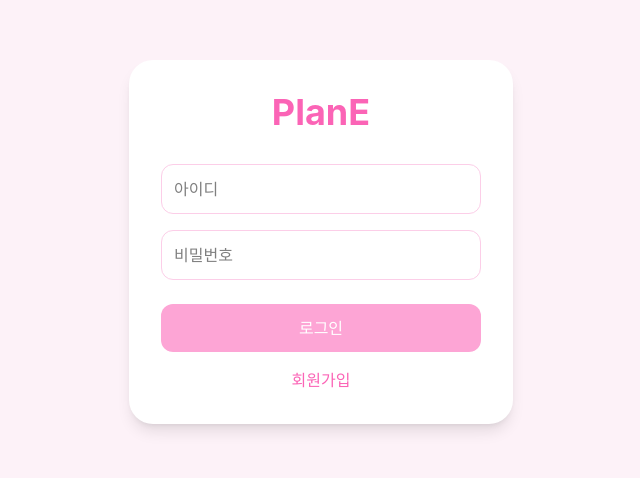
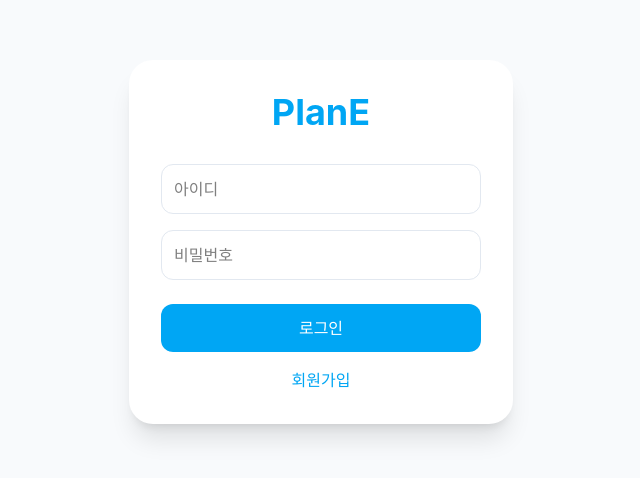
Before and after one commit to geuniey-commits/plan-e, a React (Vite) app: page / in a window 1280 px wide. Shown: the part 158-636 px from the top of the page, without its empty margins (319-959 px from the left). Built offline with nearby package versions, Linux system fonts and the light colour scheme.

Commit message:
style: update login page color

```diff
--- a/src/pages/LoginPage.jsx
+++ b/src/pages/LoginPage.jsx
@@ -2,32 +2,35 @@ import { Link } from "react-router";
 
 function LoginPage() {
   return (
-    <div className="min-h-screen bg-pink-50 flex justify-center items-center">
-      <div className="w-96 bg-white p-8 rounded-3xl shadow-lg">
-        <h1 className="text-4xl font-bold text-pink-400 text-center mb-8">
+    <div className="min-h-screen bg-slate-50 flex justify-center items-center">
+      <div className="w-96 bg-white p-8 rounded-3xl shadow-xl">
+        <h1 className="text-4xl font-bold text-sky-500 text-center mb-8">
           PlanE
         </h1>
 
         <input
           type="text"
           placeholder="아이디"
-          className="w-full border border-pink-200 rounded-xl p-3 mb-4"
+          className="w-full border border-slate-200 rounded-xl p-3 mb-4 outline-none focus:border-sky-400 focus:ring-2 focus:ring-sky-100"
         />
 
         <input
           type="password"
           placeholder="비밀번호"
-          className="w-full border border-pink-200 rounded-xl p-3 mb-6"
+          className="w-full border border-slate-200 rounded-xl p-3 mb-6 outline-none focus:border-sky-400 focus:ring-2 focus:ring-sky-100"
         />
 
         <Link to="/main">
-          <button className="w-full bg-pink-300 hover:bg-pink-400 text-white py-3 rounded-xl mb-4">
+          <button className="w-full bg-sky-500 hover:bg-sky-600 text-white py-3 rounded-xl mb-4 transition-all">
             로그인
           </button>
         </Link>
 
         <div className="text-center">
-          <Link to="/signup" className="text-pink-400 hover:text-pink-500">
+          <Link
+            to="/signup"
+            className="text-sky-500 hover:text-sky-600"
+          >
             회원가입
           </Link>
         </div>
```
